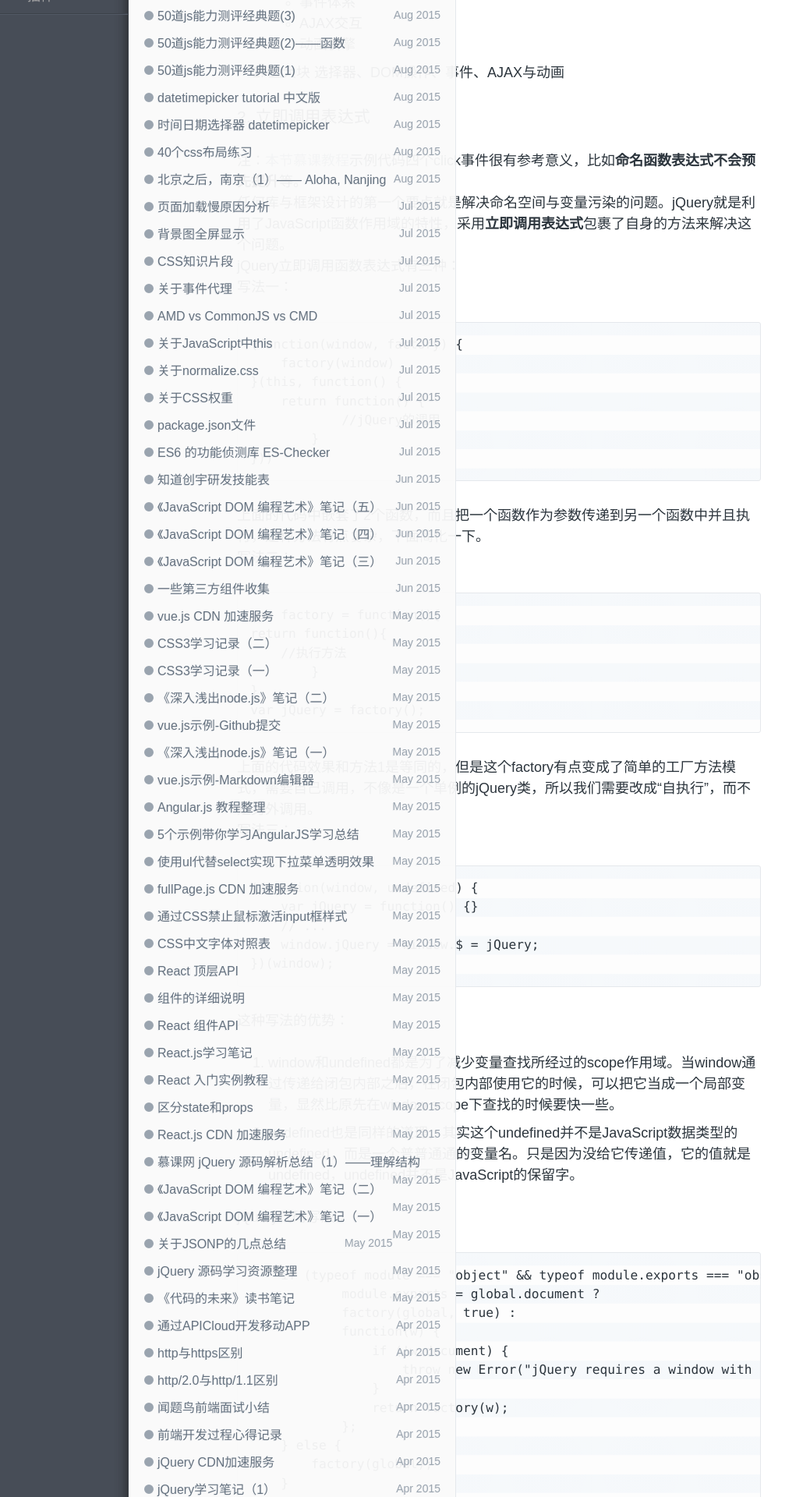
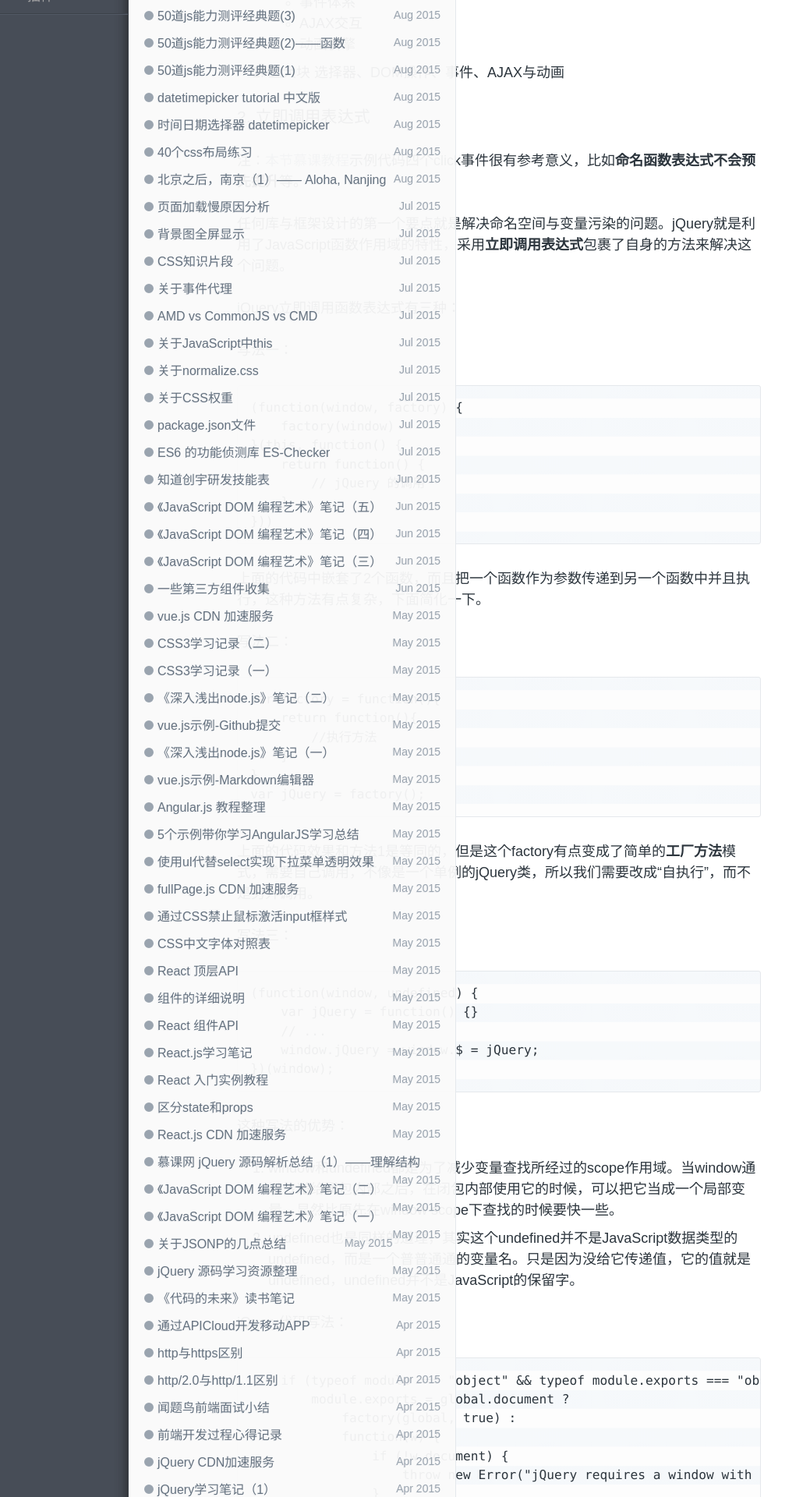
Before and after one commit to byr-gdp/byr-gdp.github.io, a Jekyll site: the page built from _posts/note/2015-5-2-note-jquery-source-learning-1.md, in a window 1280 px wide. Shown: the part 561-2481 px from the top of the page at 78% size, without its empty margins (0-1039 px from the left). Built offline with Jekyll 4.4.1, drawn with Linux system fonts in a browser that asks for light colours; comment, search, counter and statistics services are not loaded; some of the changed text lies outside the part shown.

Commit message:
review & update

```diff
--- a/_posts/note/2015-5-2-note-jquery-source-learning-1.md
+++ b/_posts/note/2015-5-2-note-jquery-source-learning-1.md
@@ -4,9 +4,11 @@ title: 慕课网 jQuery 源码解析总结（1）——理解结构
 category: 笔记
 tags: jQuery 源码
 description: 慕课网 jQuery 源码解析总结
+
 ---
 
 ### 1.整体架构
+
 1. 13模块
 	- 核心方法
 	- 回调系统
@@ -27,30 +29,36 @@ description: 慕课网 jQuery 源码解析总结
 	选择器、DOM操作、事件、AJAX与动画
 
 ### 2. 立即调用表达式
+
 注：[本节慕课教程](http://www.imooc.com/code/3247)示例代码四个click事件很有参考意义，比如**命名函数表达式不会预先提升**等。
+
 任何库与框架设计的第一个要点就是解决命名空间与变量污染的问题。jQuery就是利用了JavaScript函数作用域的特性，采用**立即调用表达式**包裹了自身的方法来解决这个问题。
+
 jQuery立即调用函数表达式有三种：
+
 写法一：
 
 	(function(window, factory) {
     	factory(window)
 	}(this, function() {
     	return function() {
-  			//jQuery的调用
-   		}
+    		// jQuery 的调用
+    	}
 	}))
 
 上面的代码中嵌套了2个函数，而且把一个函数作为参数传递到另一个函数中并且执行，这种方法有点复杂，下面简化一下。
+
 写法二：
 
 	var factory = function(){
-    return function(){
-       	//执行方法
-   		}
+    	return function(){
+    		//执行方法
+    	}
 	}
 	var jQuery = factory();
 
-上面的代码效果和方法1是等同的，但是这个factory有点变成了简单的工厂方法模式，需要自己调用，不像是一个单例的jQuery类，所以我们需要改成“自执行”，而不是另外调用。
+上面的代码效果和方法1是等同的，但是这个factory有点变成了简单的**工厂方法**模式，需要自己调用，不像是一个单例的jQuery类，所以我们需要改成“自执行”，而不是另外调用。
+
 写法三：
 
 	(function(window, undefined) {
@@ -62,12 +70,13 @@ jQuery立即调用函数表达式有三种：
 这种写法的优势：
 
 1. window和undefined都是为了减少变量查找所经过的scope作用域。当window通过传递给闭包内部之后，在闭包内部使用它的时候，可以把它当成一个局部变量，显然比原先在window scope下查找的时候要快一些。
+
 2. undefined也是同样的道理，其实这个undefined并不是JavaScript数据类型的undefined，而是一个普普通通的变量名。只是因为没给它传递值，它的值就是undefined，undefined并不是JavaScript的保留字。
 
 jQuery代码写法：
 
 		if (typeof module === "object" && typeof module.exports === "object") {
-   			module.exports = global.document ?
+			module.exports = global.document ?
         		factory(global, true) :
         		function(w) {
             		if (!w.document) {
```
Also changed, not shown: other parts of _posts/note/2015-5-2-note-jquery-source-learning-1.md (+7 -1 lines), _posts/note/2015-4-22-note-learn-jquery-1.md (+24 -0 lines).
